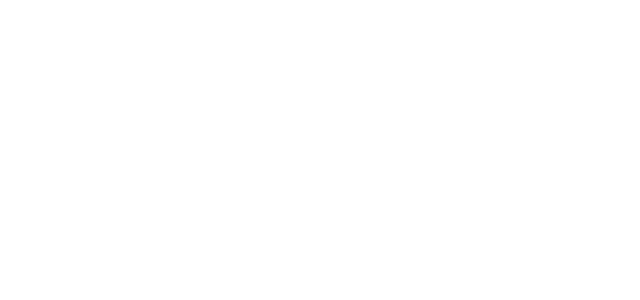
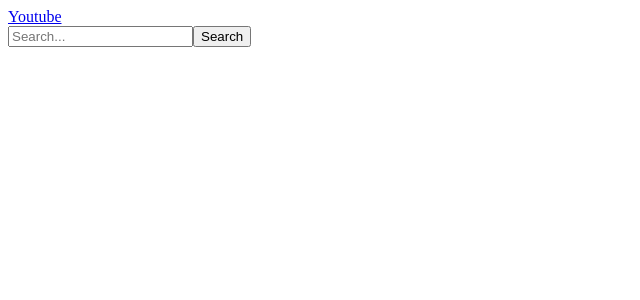
Before and after one commit to hongjunjeong95/Youtbe-clone-v1, a React (Create React App) app: page / in a window 1280 px wide. Shown: the top 300 px of the page, without its empty margins (0-640 px from the left). Built offline with nearby package versions, Linux system fonts and the light colour scheme.

Commit message:
Create header bar

```diff
--- /dev/null
+++ b/src/components/header.tsx
@@ -0,0 +1,17 @@
+import React, { memo } from "react";
+import { Link } from "react-router-dom";
+
+const Header = memo(() => {
+  return (
+    <div>
+      <img src="" alt="" />
+      <Link to="/">Youtube</Link>
+      <form action="#">
+        <input type="text" placeholder="Search..." />
+        <button>Search</button>
+      </form>
+    </div>
+  );
+});
+
+export default Header;
--- a/src/pages/home.tsx
+++ b/src/pages/home.tsx
@@ -1,7 +1,12 @@
 import React, { memo } from "react";
+import Header from "../components/header";
 
 const Home = memo(() => {
-  return <div></div>;
+  return (
+    <div>
+      <Header></Header>
+    </div>
+  );
 });
 
 export default Home;
```
